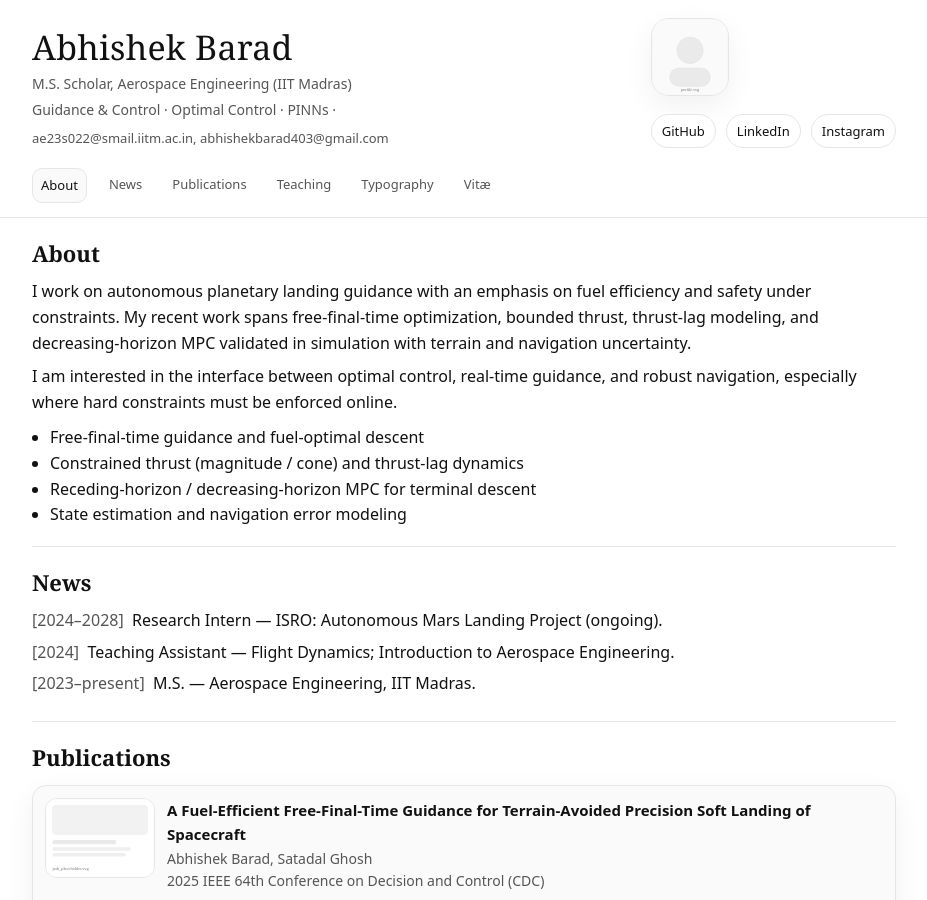
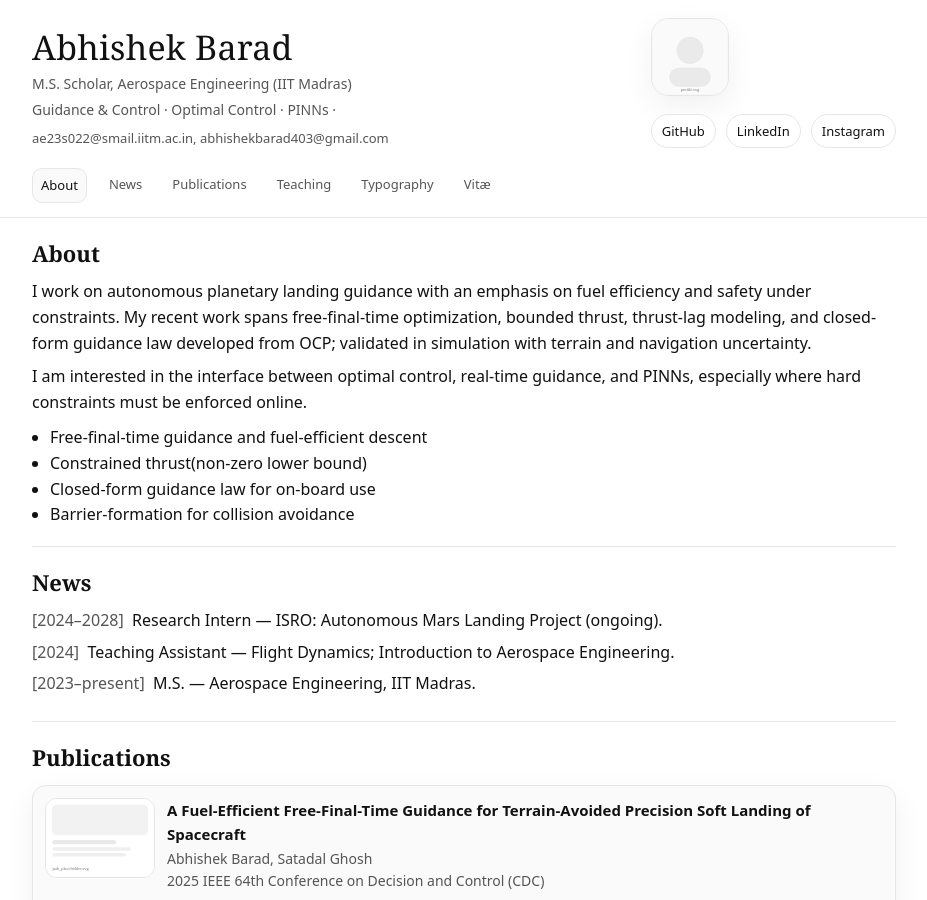
Before and after one commit to raj-abhishek-barad/raj-abhishek-barad.github.io, a Jekyll site: the page built from index.html, in a window 1280 px wide and 900 px high. Shown: the whole window, without its empty margins (176-1103 px from the left). Built offline with Jekyll 4.4.1, drawn with Linux system fonts in a browser that asks for light colours.

Commit message:
Revise profile.yml about section and keywords
Updated about paragraphs and keywords for clarity and specificity.

```diff
--- a/_data/profile.yml
+++ b/_data/profile.yml
@@ -16,13 +16,13 @@ links:
     url: "https://www.instagram.com/"
 
 about_paragraphs:
-  - "I work on autonomous planetary landing guidance with an emphasis on fuel efficiency and safety under constraints. My recent work spans free-final-time optimization, bounded thrust, thrust-lag modeling, and decreasing-horizon MPC validated in simulation with terrain and navigation uncertainty."
-  - "I am interested in the interface between optimal control, real-time guidance, and robust navigation, especially where hard constraints must be enforced online."
+  - "I work on autonomous planetary landing guidance with an emphasis on fuel efficiency and safety under constraints. My recent work spans free-final-time optimization, bounded thrust, thrust-lag modeling, and closed-form guidance law developed from OCP; validated in simulation with terrain and navigation uncertainty."
+  - "I am interested in the interface between optimal control, real-time guidance, and PINNs, especially where hard constraints must be enforced online."
 
 keywords:
-  - "Free-final-time guidance and fuel-optimal descent"
-  - "Constrained thrust (magnitude / cone) and thrust-lag dynamics"
-  - "Receding-horizon / decreasing-horizon MPC for terminal descent"
-  - "State estimation and navigation error modeling"
+  - "Free-final-time guidance and fuel-efficient descent"
+  - "Constrained thrust(non-zero lower bound)"
+  - "Closed-form guidance law for on-board use"
+  - "Barrier-formation for collision avoidance"
 
 gallery_blurb: "A small gallery section (like the original) — replace these images with your own."
```
